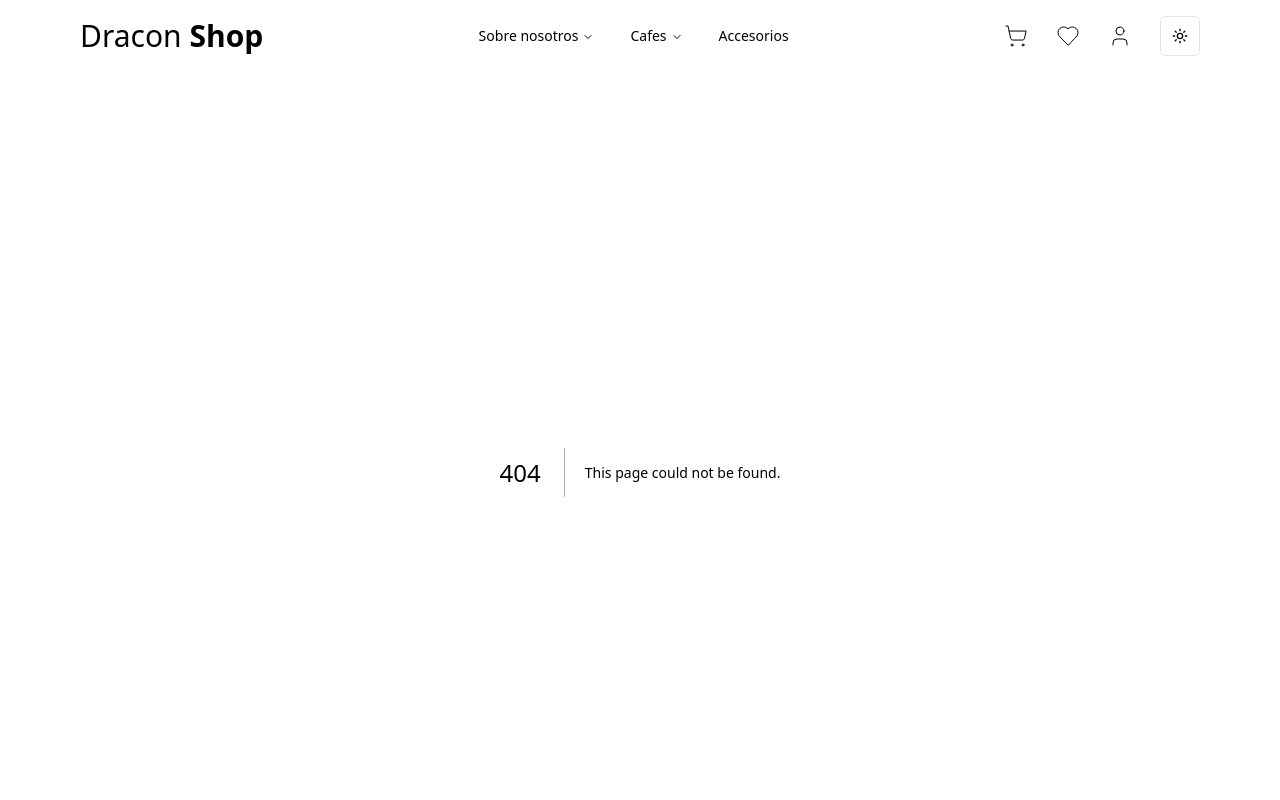
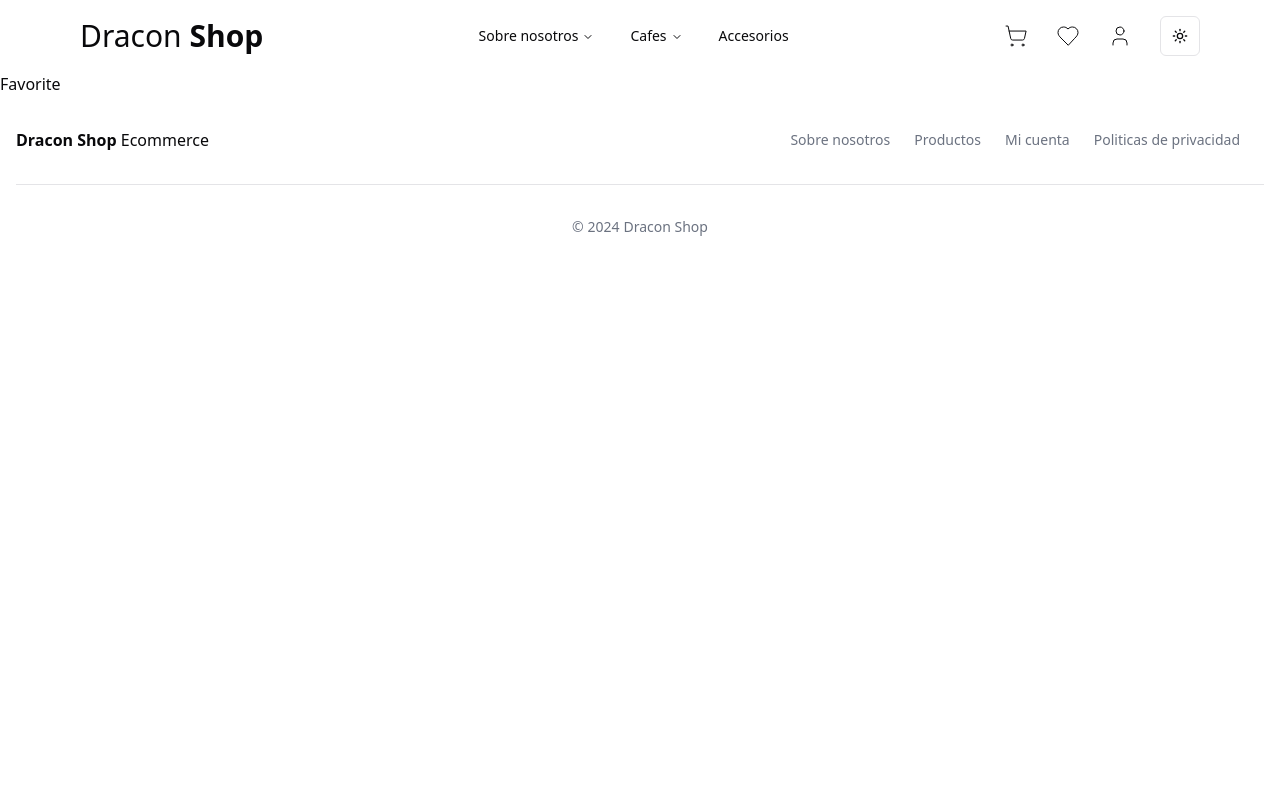
Before and after one commit to brandovidal/nestjs-ecommerce-app, a Next.js app: page /favorite in a window 1280 px wide. Before the commit this address had no page. Shown: the top 800 px of the page. Built offline with nearby package versions, Linux system fonts and the light colour scheme.

Commit message:
feat: create favorite page

```diff
--- /dev/null
+++ b/src/app/(routes)/favorite/page.tsx
@@ -0,0 +1,3 @@
+export default function Page() {
+  return <>Favorite</>
+}
```
